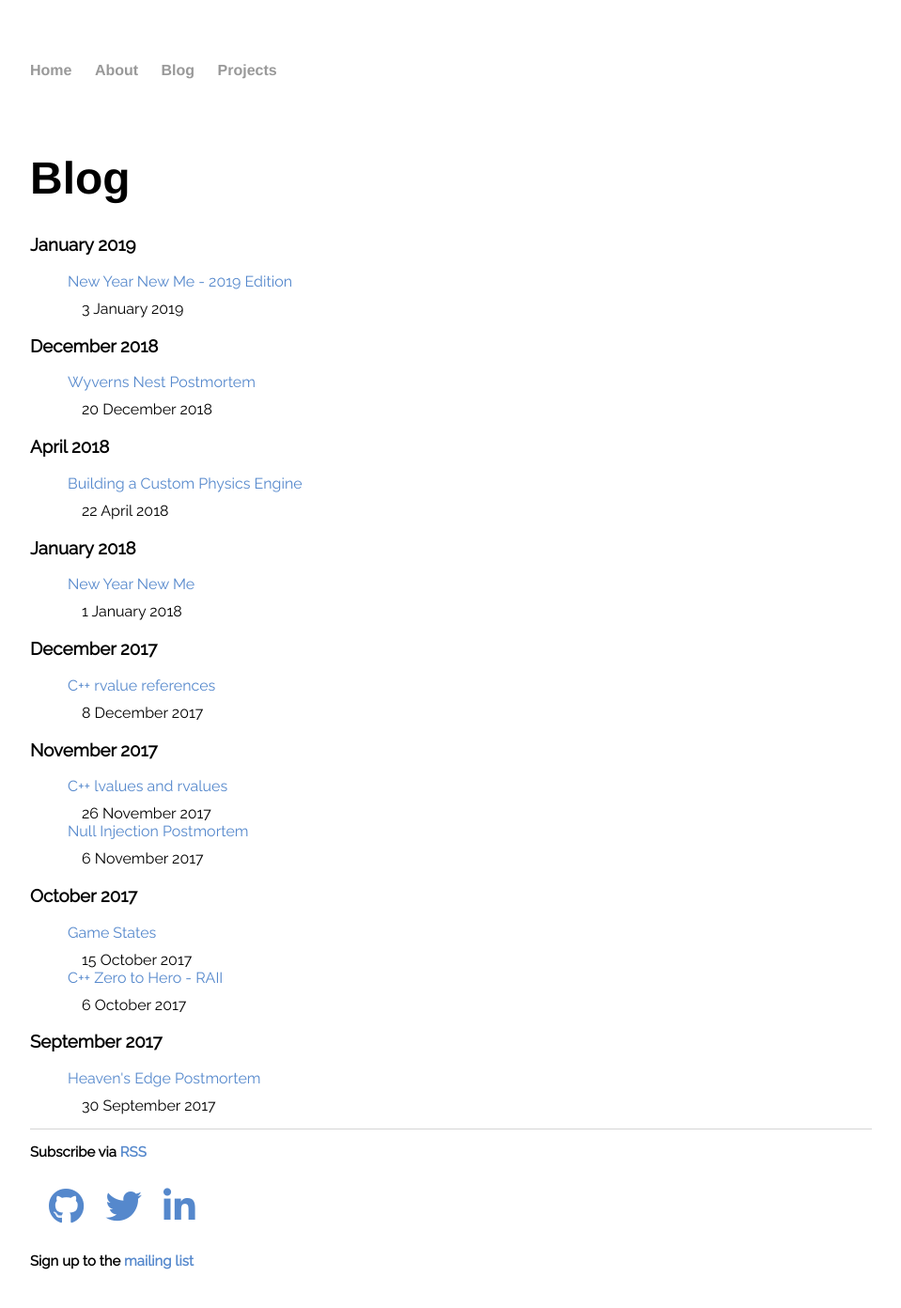
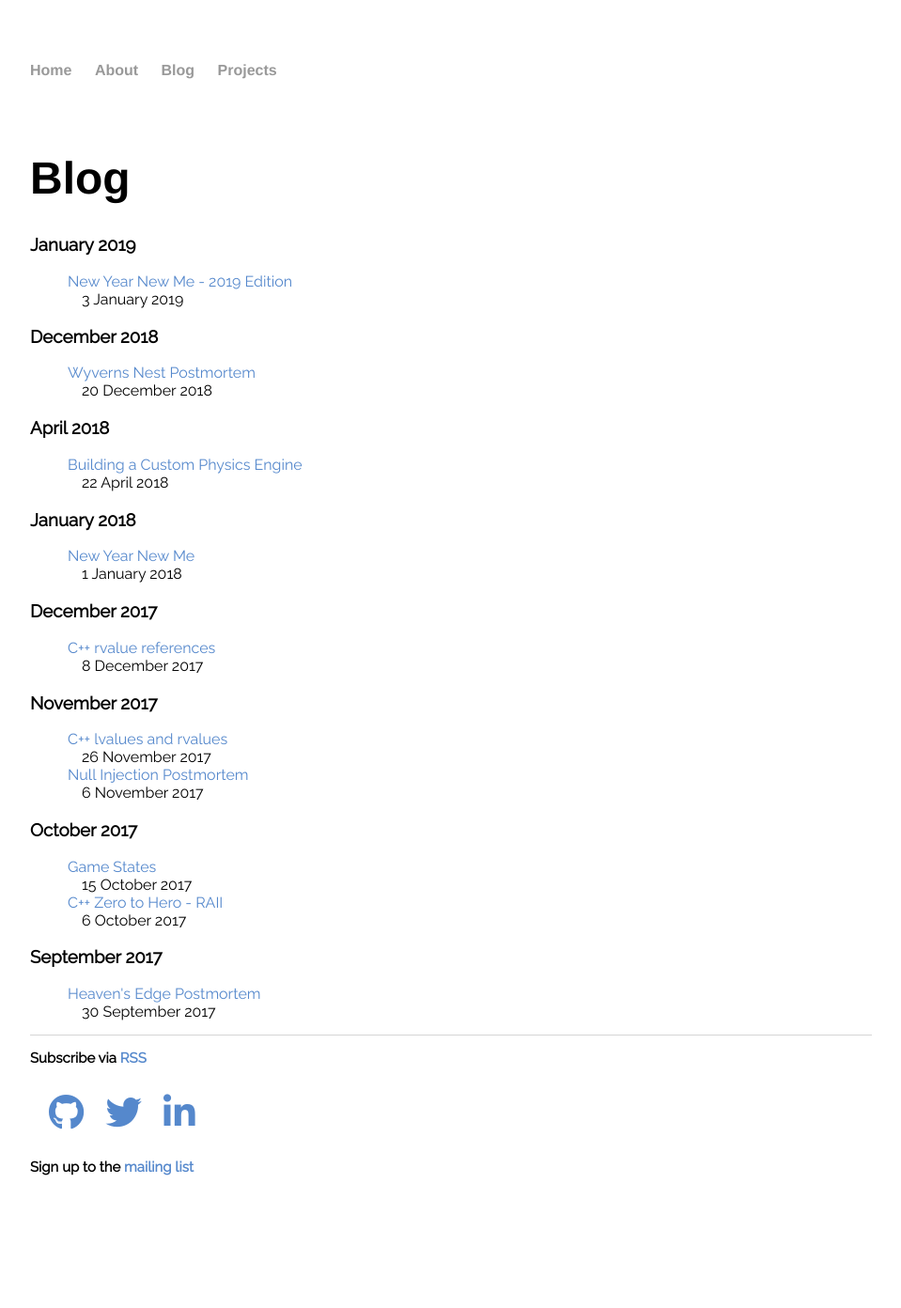
Before and after one commit to ianw3214/ianw3214.github.io, a Jekyll site: the page built from blog/index.html, in a window 1280 px wide. Shown: the whole page at 94% size, without its empty margins (160-1119 px from the left). Built offline with Jekyll 4.4.1, drawn with Linux system fonts in a browser that asks for light colours; nearby versions of some CDN libraries; a script that is not in the unit is left out; after the commit the page ends 1292 px from its top, so only the background shows below that.

Commit message:
Final fix to formatting

```diff
--- a/css/main.css
+++ b/css/main.css
@@ -114,7 +114,7 @@
     list-style-type: none;
 }
 
-.postList li, time {
+.postList time {
     margin-bottom: 10px;
 }
 
```
